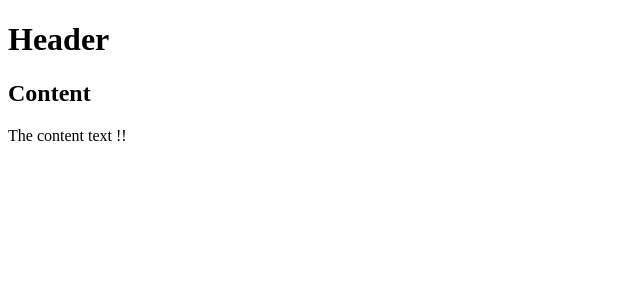
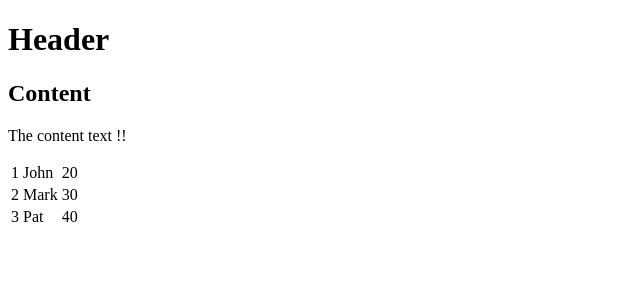
Before and after one commit to meitneshi/ReactTutorial, a React app: page / in a window 1280 px wide. Shown: the top 300 px of the page, without its empty margins (0-640 px from the left). Built offline with nearby package versions, Linux system fonts and the light colour scheme.

Commit message:
STEP 3.5 : Use Statefull components

```diff
--- a/components/App.jsx
+++ b/components/App.jsx
@@ -1,14 +1,44 @@
 import React from 'react';
 import Header from './Header.jsx';
 import Content from './Content.jsx';
+import TableRow from './TableRow.jsx';
 
 
 class App extends React.Component {
+
+  constructor() {
+    super();
+
+      this.state = {
+         data:[
+            {
+               "id":1,
+               "name":"John",
+               "age":"20"
+            },{
+               "id":2,
+               "name":"Mark",
+               "age":"30"
+            },{
+               "id":3,
+               "name":"Pat",
+               "age":"40"
+            }
+         ],
+         title: "This is a variable title"
+      }
+   }
+
    render() {
       return (
          <div>
             <Header />
             <Content />
+            <table>
+               <tbody>
+                  {this.state.data.map((person, i) => <TableRow key = {i} data = {person} />)}
+               </tbody>
+            </table>
          </div>
       );
    }
--- /dev/null
+++ b/components/TableRow.jsx
@@ -0,0 +1,15 @@
+import React from 'react'
+
+class TableRow extends React.Component {
+   render() {
+      return (
+         <tr>
+            <td>{this.props.data.id}</td>
+            <td>{this.props.data.name}</td>
+            <td>{this.props.data.age}</td>
+         </tr>
+      );
+   }
+}
+
+export default TableRow;
```
